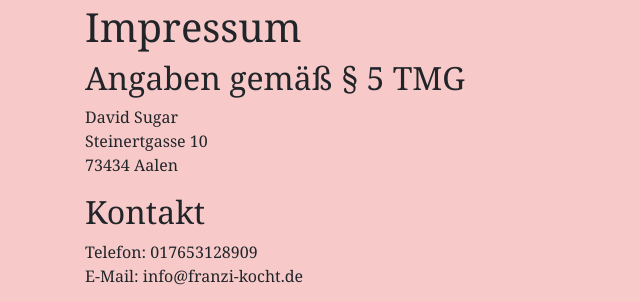
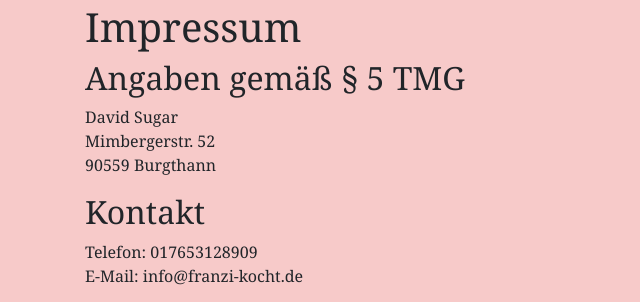
Before and after one commit to r4gus/Blogger, a Flask app: page /impressum in a window 1280 px wide. Shown: the part 293-595 px from the top of the page, without its empty margins (0-640 px from the left). Run offline with Flask 2, Linux system fonts and the light colour scheme; some libraries are stand-ins or nearby versions.

Commit message:
Update impressum.html

```diff
--- a/app/templates/legal/impressum.html
+++ b/app/templates/legal/impressum.html
@@ -7,8 +7,8 @@
 
 <h2>Angaben gem&auml;&szlig; &sect; 5 TMG</h2>
 <p>David Sugar<br />
-Steinertgasse 10<br />
-73434 Aalen</p>
+Mimbergerstr. 52<br />
+90559 Burgthann</p>
 
 <h2>Kontakt</h2>
 <p>Telefon: 017653128909<br />
```
